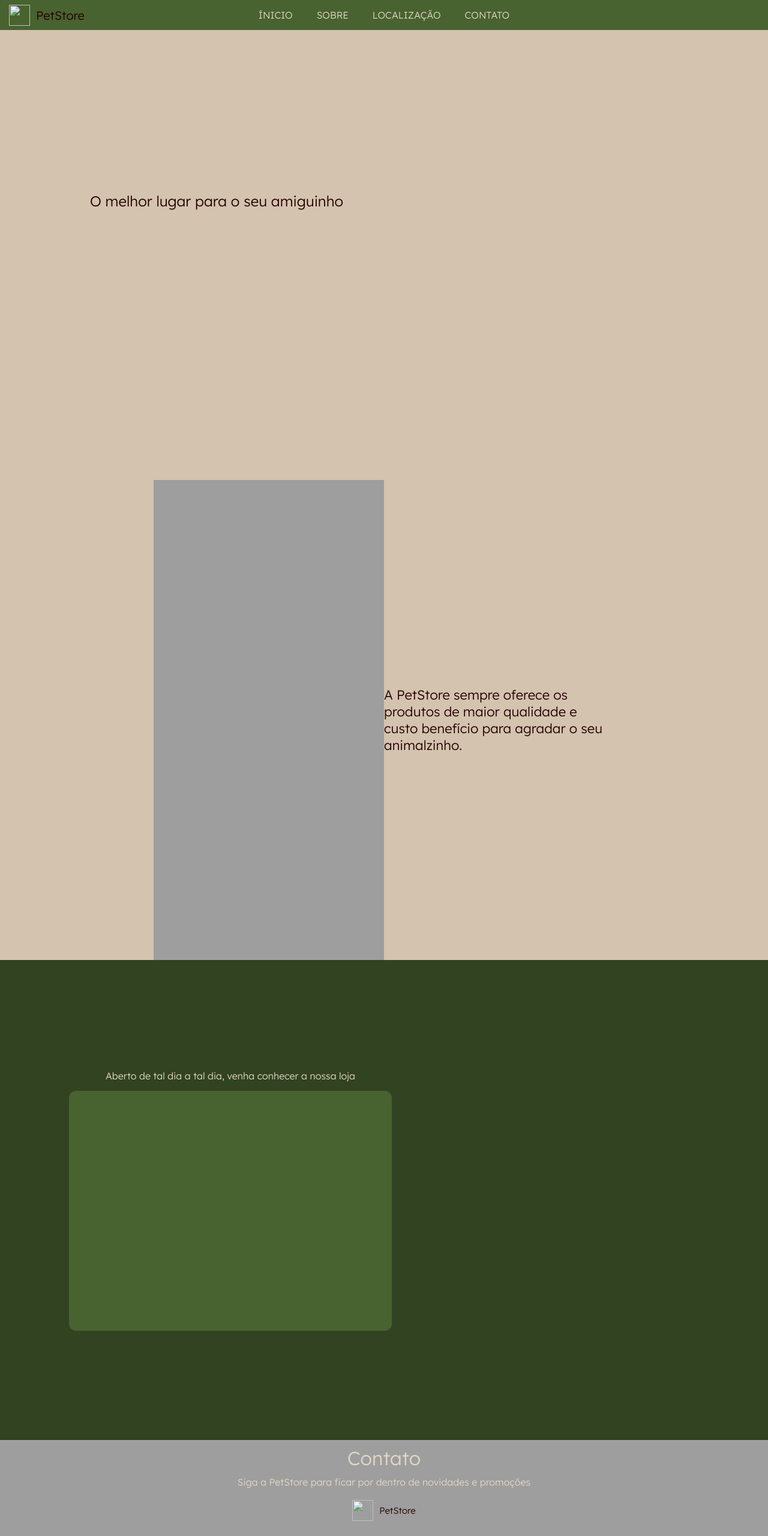
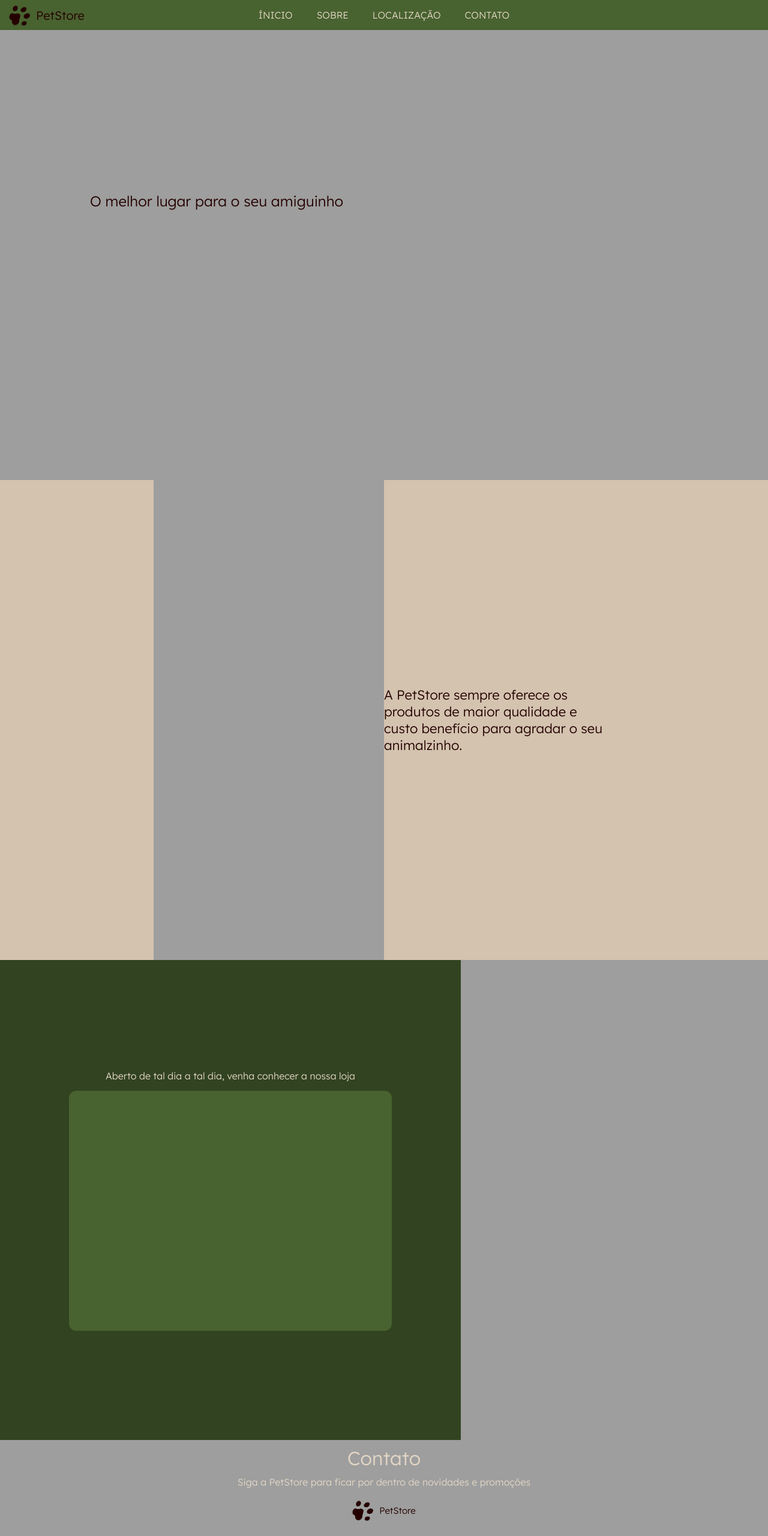
Before and after one commit to Ju-lio/pet-store-agropecuaria, a plain HTML site: page index.htm in a window 1280 px wide. Shown: the top 2560 px of the page at 60% size. Drawn offline with Linux system fonts and the light colour scheme; the site is published under a folder, as on GitHub Pages, so addresses that start at the root find nothing; a web font is replaced by a local one.

Commit message:
Imagens definidas

```diff
--- a/index.htm
+++ b/index.htm
@@ -8,8 +8,8 @@
   </head>
   <body>
     <header>
-      <figure id="logotipo">
-        <img src="/assets/logotipo.png" alt="" />
+      <figure class="logotipo">
+        <img src="assets/logotipo.png" alt="" />
         <h1>PetStore</h1>
       </figure>
       <nav>
@@ -24,8 +24,6 @@
     <main>
       <section id="inicio">
         <h2>O melhor lugar para o seu amiguinho</h2>
-        <figure>
-        </figure>
       </section>
       <section id="sobre">
         <!-- <h1>Sobre</h1> -->
@@ -57,8 +55,8 @@
             <a href=""></a>
             <a href=""></a>
           </div>
-          <figure id="logotipo">
-            <img src="/assets/logotipo.png" alt="" />
+          <figure class="logotipo">
+            <img src="assets/logotipo.png" alt="" />
             <h2>PetStore</h2>
           </figure>
         </article>
--- a/style.css
+++ b/style.css
@@ -62,7 +62,7 @@ header {
   z-index: 99;
 }
 
-#logotipo {
+.logotipo {
   display: flex;
   align-items: center;
   justify-content: center;
@@ -70,7 +70,7 @@ header {
   font-size: 10px;
 }
 
-#logotipo img{
+.logotipo img{
   display: flex;
   width: 35px;
   height: 35px;
@@ -122,13 +122,8 @@ main {
 #inicio {
   width: 100vw;
   height: 100vh;
-}
-
-#inicio figure {
-  background: url("/assets/inicio2.png") no-repeat center;
+  background: url('assets/inicio2.png') no-repeat center;
   background-size: cover;
-  width: 100vw;
-  height: 100vh;
 }
 
 #inicio h2 {
@@ -189,7 +184,7 @@ main {
 #localizacao figure {
   width: 40vw;
   height: 100vh;
-  background: url("/assets/localizacao.png") no-repeat center;
+  background: url('assets/localizacao.png') no-repeat center;
   background-size: cover;
 }
 
@@ -243,7 +238,7 @@ footer p {
 /* MEDIA  */
 
 @media screen and (max-width: 700px){
-  #logotipo h1 {
+  .logotipo h1 {
       display: none;
   }
 }
```
